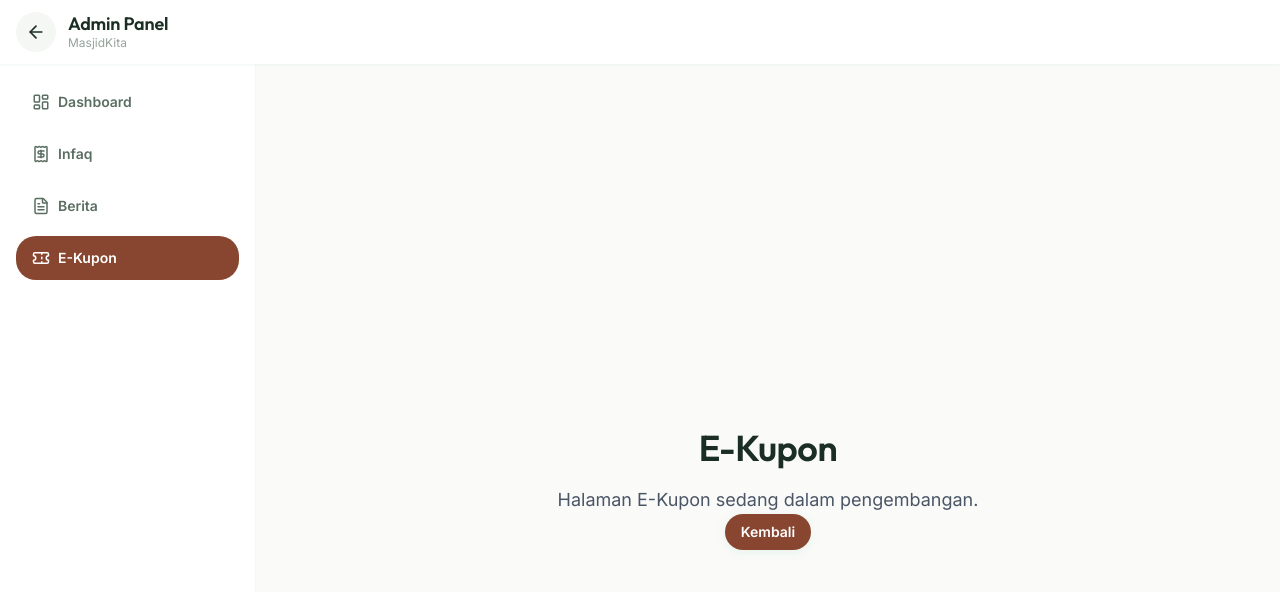
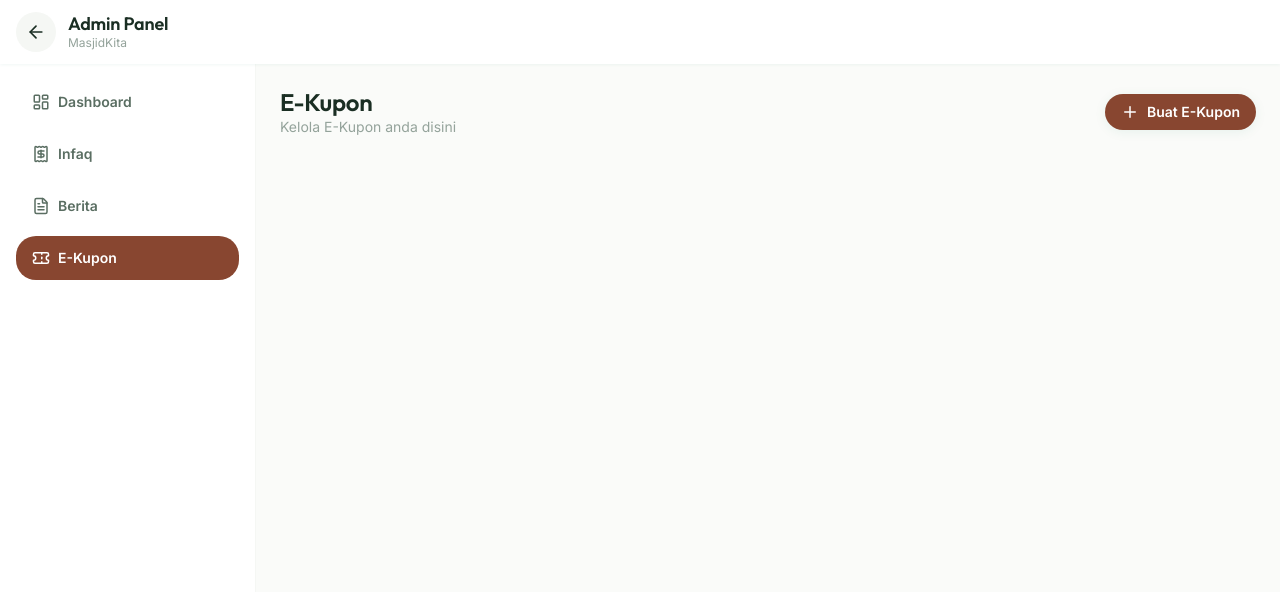
Before and after one commit to Bunstray/MasjidKita, a React (Vite) app: page /admin/e-coupons in a window 1280 px wide. Shown: the top 592 px of the page. Built offline with nearby package versions, Linux system fonts and the light colour scheme; sample sign-in values are in the browser's storage.

Commit message:
add new coupoun form

```diff
--- a/src/pages/admin/AdminEKupon.tsx
+++ b/src/pages/admin/AdminEKupon.tsx
@@ -1,18 +1,140 @@
+import { useState } from "react";
+import { Calendar, ImageIcon, Loader2, Plus } from "lucide-react";
+import { motion } from 'framer-motion';
+
+interface CoupounItems {
+    id: string;
+    description: string;
+    coupoun_amount: number;
+    valid_until: string;
+}
+
 export default function AdminEKupon() {
+    const [showForm, setShowForm] = useState(false);
+    const [coupouns, setCoupouns] = useState<CoupounItems[]>([]);
+    const [loading, setLoading] = useState(false);
+    const [isSubmitting, setIsSubmitting] = useState(false);
+    const [error, setError] = useState('');
+
+    // Coupoun Form State
+    const [description, setDescription] = useState('');
+    const [amount, setAmount] = useState(0);
+    const [validUntil, setValidUntil] = useState('');
+
+    if (loading) {
+        return (
+        <div className="flex h-64 items-center justify-center">
+            <Loader2 size={32} className="animate-spin text-primary" />
+        </div>
+        );
+    }
+
     return (
-        <div className="flex min-h-screen flex-col bg-bg-primary">
-            <div className="flex flex-col items-center justify-center h-screen">
-                <h1 className="text-4xl font-bold mb-4">E-Kupon</h1>
-                <p className="text-lg text-gray-600">Halaman E-Kupon sedang dalam pengembangan.</p>
+    <div className="space-y-6">
+      <div className="flex items-center justify-between">
+        <div>
+          <h2 className="font-heading text-2xl font-bold text-text-primary">E-Kupon</h2>
+          <p className="text-sm text-text-muted">Kelola E-Kupon anda disini</p>
+        </div>
+        <button
+          onClick={() => setShowForm(!showForm)}
+          className="pressable flex items-center gap-2 rounded-xl bg-primary px-4 py-2 text-sm font-semibold text-white shadow-md transition-colors hover:bg-primary-dark"
+        >
+          <Plus size={18} />
+          {showForm ? 'Batal' : 'Buat E-Kupon'}
+        </button>
+      </div>
+
+      {showForm && (
+        <motion.div
+          initial={{ opacity: 0, height: 0 }}
+          animate={{ opacity: 1, height: 'auto' }}
+          className="overflow-hidden"
+        >
+          <form /*onSubmit={handleSubmit}*/ className="rounded-2xl bg-white p-5 shadow-sm border border-bg-elevated space-y-4">
+            {error && <div className="rounded-xl bg-red-50 p-3 text-sm text-red-600">{error}</div>}
+
+            <div className="space-y-1.5">
+              <label className="text-xs font-semibold text-text-secondary">E-Kupon</label>
+              <input
+                type="text"
+                value={description}
+                onChange={(e) => setDescription(e.target.value)}
+                required
+                className="w-full rounded-xl border border-gray-200 bg-bg-primary px-4 py-2.5 text-sm outline-none focus:border-primary"
+              />
+            </div>
+
+            <div className="flex gap-4">
+              <div className="space-y-1.5 flex-1">
+                <label className="text-xs font-semibold text-text-secondary">Jumlah</label>
+                <input
+                    type="number"
+                    value={amount}
+                    onChange={(e) => setAmount(parseInt(e.target.value))}
+                    required
+                    className="w-full rounded-xl border border-gray-200 bg-bg-primary px-4 py-2.5 text-sm outline-none focus:border-primary"
+                />
+              </div>
+              <div className="space-y-1.5 flex-1">
+                <label className="text-xs font-semibold text-text-secondary">Berlaku hingga</label>
+                <div className="relative">
+                  <Calendar size={16} className="absolute left-3 top-3 text-text-muted" />
+                  <input
+                    type="datetime-local"
+                    value={validUntil}
+                    onChange={(e) => setValidUntil(e.target.value)}
+                    className="w-full rounded-xl border border-gray-200 bg-bg-primary py-2.5 pl-9 pr-4 text-sm outline-none focus:border-primary"
+                  />
+                </div>
+              </div>
+            </div>
+
+            <button
+              type="submit"
+              disabled={isSubmitting}
+              className="pressable w-full rounded-xl bg-primary py-3 font-heading text-sm font-bold text-white transition-opacity disabled:opacity-50"
+            >
+              {isSubmitting ? 'Menyimpan...' : 'Simpan E-Kupon'}
+            </button>
+          </form>
+        </motion.div>
+      )}
+
+      {/* <div className="grid gap-4 md:grid-cols-2 lg:grid-cols-3">
+        {news.map((item) => (
+          <div key={item.id} className="flex flex-col overflow-hidden rounded-2xl bg-white shadow-sm border border-bg-elevated">
+            {item.image_url ? (
+              <img src={item.image_url} alt={item.title} className="h-40 w-full object-cover" />
+            ) : (
+              <div className="flex h-32 w-full items-center justify-center bg-primary-50">
+                <FileText size={40} className="text-primary/20" />
+              </div>
+            )}
+            <div className="flex flex-1 flex-col p-4">
+              <div className="mb-2 flex items-center justify-between">
+                <span className="rounded bg-primary-50 px-2 py-0.5 text-[10px] font-bold text-primary">
+                  {item.category}
+                </span>
+                <span className="text-[10px] text-text-muted">{formatDate(item.created_at)}</span>
+              </div>
+              <h3 className="font-heading font-bold text-text-primary line-clamp-2">{item.title}</h3>
+              <p className="mt-1 text-xs text-text-secondary line-clamp-3 flex-1">{item.content}</p>
+
+              <div className="mt-4 flex items-center justify-between border-t border-gray-100 pt-3">
+                <span className="text-[10px] text-text-muted">Oleh: {item.author_name}</span>
                 <button
-                    onClick={() => window.history.back()}
-                    className="pressable flex items-center gap-2 rounded-xl bg-primary px-4 py-2 text-sm font-semibold text-white shadow-md transition-colors hover:bg-primary-dark"
+                  onClick={() => handleDelete(item.id)}
+                  className="pressable rounded bg-red-50 p-1.5 text-red-600 hover:bg-red-100 transition-colors"
+                  title="Hapus berita"
                 >
-                    Kembali
+                  <Trash2 size={14} />
                 </button>
-
-            {/* QR Code Generator Placeholder */}
+              </div>
             </div>
-        </div>
+          </div>
+        ))}
+      </div> */}
+    </div>
     )
 }
```
